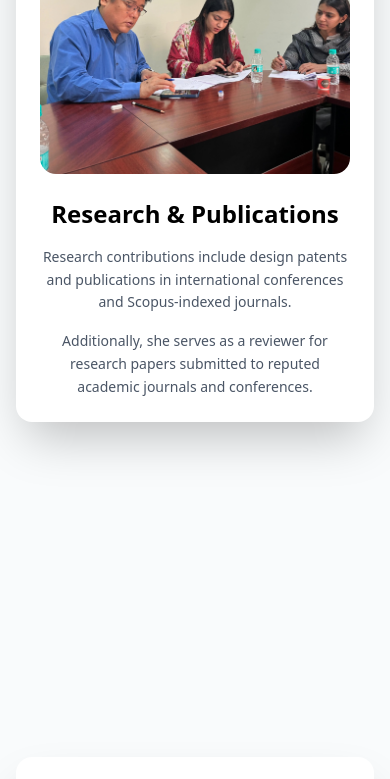
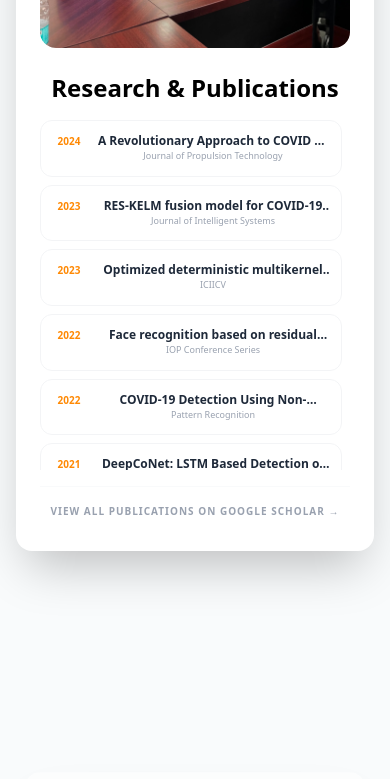
Before and after one commit to Khushi-bhaskar01/LearnCSWithArshi, a Next.js app: page /about in a window 390 px wide. Shown: the part 3640-4419 px from the top of the page. Built offline with nearby package versions, Linux system fonts and the light colour scheme; no server answers.

Commit message:
added publications

```diff
--- a/app/about/page.tsx
+++ b/app/about/page.tsx
@@ -5,10 +5,19 @@ import gsap from "gsap";
 import { ScrollTrigger } from "gsap/ScrollTrigger";
 import Image from "next/image";
 import Navbar from "../components/Navbar";
+import Footer from "../components/Footer";
+
 
 gsap.registerPlugin(ScrollTrigger);
 
 export default function AboutMam() {
+  const scrollbarStyle = `
+    .custom-scrollbar::-webkit-scrollbar { width: 4px; }
+    .custom-scrollbar::-webkit-scrollbar-track { background: transparent; }
+    .custom-scrollbar::-webkit-scrollbar-thumb { background: #F4A261; border-radius: 10px; }
+    .custom-scrollbar::-webkit-scrollbar-thumb:hover { background: #E76F51; }
+  `;
+
   const containerRef = useRef<HTMLDivElement | null>(null);
   const stackRef = useRef<HTMLDivElement[]>([]);
   const gsapContextRef = useRef<gsap.Context | null>(null);
@@ -26,15 +35,34 @@ export default function AboutMam() {
     if (gsapContextRef.current) gsapContextRef.current.revert();
 
     gsapContextRef.current = gsap.context(() => {
-      stackRef.current.forEach((card) => {
+      stackRef.current.forEach((card, idx) => {
         if (!card) return;
 
+        const isLastOne = idx === stackRef.current.length - 1;
+
+        if (isLastOne) {
+          // Last card doesn't need to pin, just reveal
+          gsap.fromTo(card,
+            { scale: 0.95, opacity: 0.5 },
+            {
+              scale: 1,
+              opacity: 1,
+              scrollTrigger: {
+                trigger: card,
+                start: "top bottom-=100",
+                end: "top top",
+                scrub: true
+              }
+            }
+          );
+        } else {
+          // Early cards pin and scale down
           gsap.fromTo(
             card,
             { scale: 1, y: 0 },
             {
               scale: 0.9,
-            y: -120,
+              y: -80,
               scrollTrigger: {
                 trigger: card,
                 start: "top top",
@@ -46,6 +74,7 @@ export default function AboutMam() {
               },
             }
           );
+        }
       });
     }, containerRef);
 
@@ -150,17 +179,34 @@ export default function AboutMam() {
       title: "Research & Publications",
       content: (
         <div className="space-y-4">
-          <p>
-            Research contributions include design patents and publications in international conferences and Scopus-indexed journals.
-          </p>
-          <p>
-            Additionally, she serves as a reviewer for research papers submitted to reputed academic journals and conferences.
-          </p>
+          <div className="max-h-[350px] overflow-y-auto pr-2 custom-scrollbar">
+            <div className="grid gap-2">
+              {[
+                { y: '2024', t: "A Revolutionary Approach to COVID 19 Detection Using Transformer", j: "Journal of Propulsion Technology", l: "https://scholar.google.com/citations?view_op=view_citation&hl=en&user=lNuMr-wAAAAJ&citation_for_view=lNuMr-wAAAAJ:UeHWp8X0CEIC" },
+                { y: '2023', t: "RES-KELM fusion model for COVID-19 X-ray classification", j: "Journal of Intelligent Systems", l: "https://scholar.google.com/citations?view_op=view_citation&hl=en&user=lNuMr-wAAAAJ&citation_for_view=lNuMr-wAAAAJ:9yKSN-GCB0IC" },
+                { y: '2023', t: "Optimized deterministic multikernel extreme learning machine", j: "ICIICV", l: "https://scholar.google.com/citations?view_op=view_citation&hl=en&user=lNuMr-wAAAAJ&citation_for_view=lNuMr-wAAAAJ:d1gkVwhDpl0C" },
+                { y: '2022', t: "Face recognition based on residual convolution neural network", j: "IOP Conference Series", l: "https://scholar.google.com/citations?view_op=view_citation&hl=en&user=lNuMr-wAAAAJ&citation_for_view=lNuMr-wAAAAJ:u5HHmVD_uO8C" },
+                { y: '2022', t: "COVID-19 Detection Using Non-iterative Learning", j: "Pattern Recognition", l: "https://scholar.google.com/citations?view_op=view_citation&hl=en&user=lNuMr-wAAAAJ&citation_for_view=lNuMr-wAAAAJ:u-x6o8ySG0sC" },
+                { y: '2021', t: "DeepCoNet: LSTM Based Detection of Covid19", j: "ICICC", l: "https://scholar.google.com/citations?view_op=view_citation&hl=en&user=lNuMr-wAAAAJ&citation_for_view=lNuMr-wAAAAJ:2osOgNQ5qMEC" },
+                { y: '2015', t: "Palmprint Recognition using Local Binary Pattern", j: "IJCA", l: "https://scholar.google.com/citations?view_op=view_citation&hl=en&user=lNuMr-wAAAAJ&citation_for_view=lNuMr-wAAAAJ:qjMakFHDy7sC" },
+              ].map((pub, i) => (
+                <a key={i} href={pub.l} target="_blank" className="flex items-start gap-3 p-3 rounded-xl border border-gray-100 hover:bg-orange-50/50 transition-colors group">
+                  <span className="text-[10px] font-black text-orange-400 w-8">{pub.y}</span>
+                  <div className="flex-1">
+                    <h4 className="text-xs font-bold text-gray-800 group-hover:text-orange-600 line-clamp-1">{pub.t}</h4>
+                    <p className="text-[9px] text-gray-400 truncate">{pub.j}</p>
+                  </div>
+                </a>
+              ))}
+            </div>
+          </div>
+          <a href="https://scholar.google.com/citations?user=lNuMr-wAAAAJ" target="_blank" className="block text-center py-2 text-[10px] font-bold uppercase tracking-widest text-gray-400 hover:text-orange-500 border-t border-gray-50 pt-4 mt-2">
+            View All Publications on Google Scholar →
+          </a>
         </div>
       ),
       image: "/research.jpeg",
     },
-
     {
       title: "Vision & Mentorship",
       content: (
@@ -176,7 +222,9 @@ export default function AboutMam() {
   ];
 
   return (
-    <section ref={containerRef} className="bg-[#F9FBFC]">
+    <>
+      <style>{scrollbarStyle}</style>
+      <section ref={containerRef} className="bg-[#F9FBFC] pb-[30vh]">
         <Navbar />
 
         {/* HERO */}
@@ -202,7 +250,6 @@ export default function AboutMam() {
             className="min-h-screen flex items-center justify-center px-4 py-8"
           >
             <div className="relative w-full max-w-6xl bg-white rounded-2xl md:rounded-[3rem] shadow-2xl p-6 md:p-10 lg:p-16 flex flex-col md:flex-row items-center gap-6 md:gap-12">
-
               {/* IMAGE */}
               <div className="relative w-full md:w-1/2 h-64 md:h-80 lg:h-[400px] rounded-2xl md:rounded-3xl overflow-hidden">
                 <Image
@@ -226,5 +273,6 @@ export default function AboutMam() {
           </div>
         ))}
       </section>
+    </>
   );
 }
--- a/app/components/AboutSection.tsx
+++ b/app/components/AboutSection.tsx
@@ -6,7 +6,9 @@ import { ScrollTrigger } from "gsap/ScrollTrigger";
 import Image from "next/image";
 import { Swiper, SwiperSlide } from "swiper/react";
 import { Autoplay, EffectFade } from "swiper/modules";
+// @ts-expect-error - swiper CSS imports are valid
 import "swiper/css";
+// @ts-expect-error - swiper CSS imports are valid
 import "swiper/css/effect-fade";
 
 gsap.registerPlugin(ScrollTrigger);
@@ -59,7 +61,7 @@ export default function AboutSection() {
     >
       {/* Background Glow */}
       <div className="absolute -top-10 md:-top-20 -left-10 md:-left-20 w-64 h-60 md:w-96 md:h-90 bg-[#F4A261] opacity-20 rounded-full blur-3xl"></div>
-      <div className="absolute bottom-0 right-0 w-[300px] h-[300px] md:w-[400px] md:h-[400px] bg-[#E76F51] opacity-20 rounded-full blur-3xl"></div>
+      <div className="absolute bottom-0 right-0 w-75 h-75 md:w-100 md:h-100 bg-[#E76F51] opacity-20 rounded-full blur-3xl"></div>
 
       {/* Glass Card */}
       <div className="relative max-w-[95%] md:max-w-[90%] mx-auto backdrop-blur-2xl bg-white/0 border border-white/40 shadow-[0_20px_60px_rgba(0,0,0,0.1)] rounded-3xl p-4 md:p-6 lg:p-8">
@@ -73,7 +75,7 @@ export default function AboutSection() {
           {/* IMAGE SIDE */}
           <div
             ref={imageRef}
-            className="relative w-full max-w-[250px] md:max-w-[300px] lg:max-w-[340px] aspect-[4/5] rounded-3xl overflow-hidden shadow-xl mx-auto"
+            className="relative w-full max-w-62.5 md:max-w-75 lg:max-w-85 aspect-4/5 rounded-3xl overflow-hidden shadow-xl mx-auto"
           >
             <Swiper
               modules={[Autoplay, EffectFade]}
@@ -103,7 +105,7 @@ export default function AboutSection() {
             </Swiper>
 
             {/* Gradient Overlay */}
-            <div className="absolute inset-0 bg-gradient-to-t from-black/30 to-transparent"></div>
+            <div className="absolute inset-0 bg-linear-to-t from-black/30 to-transparent"></div>
           </div>
 
           {/* TEXT SIDE */}
--- a/app/components/Hero.tsx
+++ b/app/components/Hero.tsx
@@ -95,7 +95,7 @@ export default function Hero() {
           >
             <Link href="/about">
               <button className="bg-[#F4A261] text-white px-6 py-3 rounded-full shadow-lg hover:bg-[#E76F51] transition duration-300 hover:scale-105 text-sm md:text-base">
-                About Me
+                About
               </button>
             </Link>
 
--- a/app/globals.css
+++ b/app/globals.css
@@ -48,3 +48,22 @@ html, body {
 .pdf-viewer-container::-webkit-scrollbar-thumb:hover {
   background: #a8a8a8;
 }
+
+/* Custom Scrollbar Utility */
+.custom-scrollbar::-webkit-scrollbar {
+  width: 6px;
+}
+
+.custom-scrollbar::-webkit-scrollbar-track {
+  background: #fdf2e9;
+  border-radius: 10px;
+}
+
+.custom-scrollbar::-webkit-scrollbar-thumb {
+  background: #f4a261;
+  border-radius: 10px;
+}
+
+.custom-scrollbar::-webkit-scrollbar-thumb:hover {
+  background: #e76f51;
+}
```
Also changed, not shown: 1 other file (tests, documents, lock files or other folders). Lines whose indentation alone changed are shown as unchanged.
